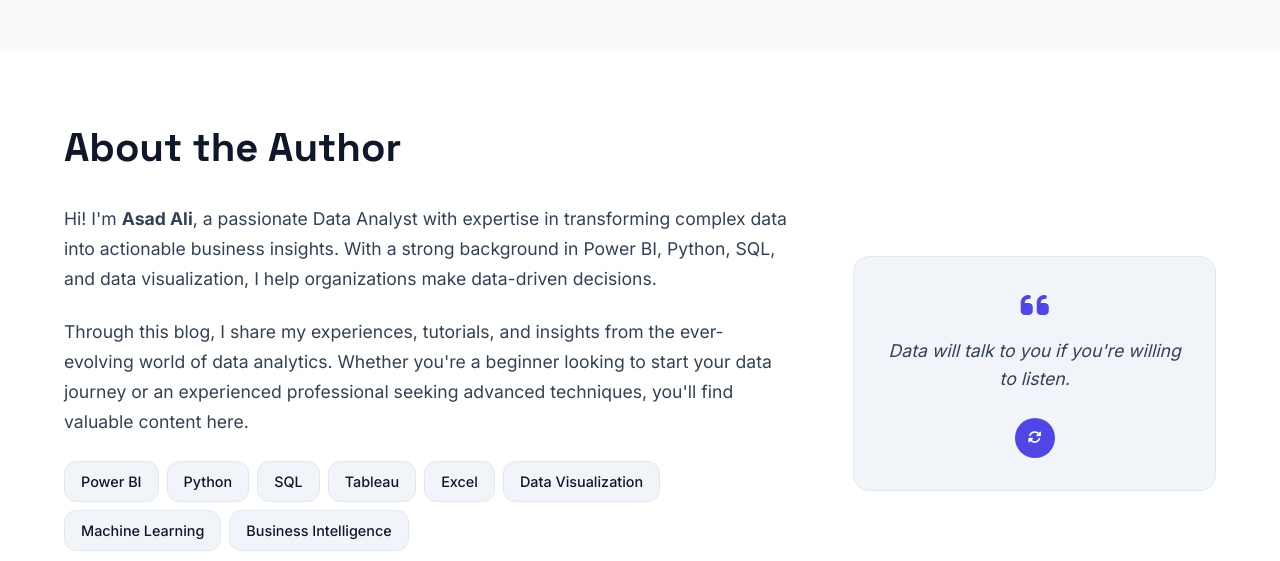
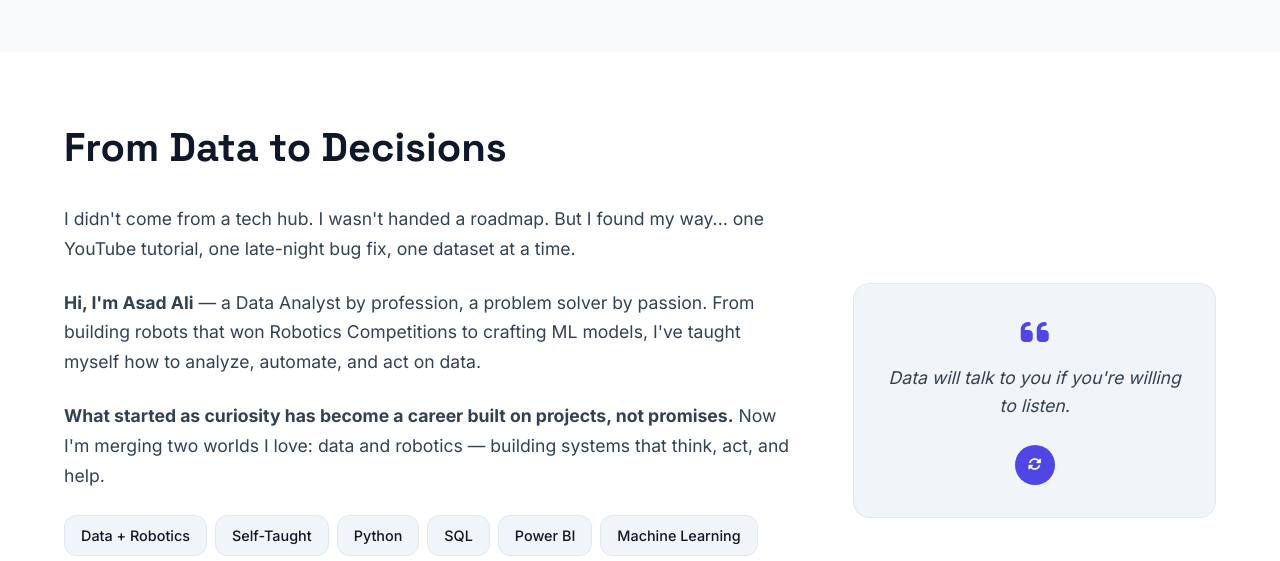
Before and after one commit to Asad-In-Data/Asad-In-Data.github.io, a plain HTML site: page blog/index.html in a window 1280 px wide. Shown: the part 2832-3393 px from the top of the page. Drawn offline with nearby package versions, Linux system fonts and the light colour scheme.

Commit message:
Update About sections with new personal narrative
Rewrote the About sections in blog/index.html and index.html to reflect a more personal, self-taught journey from robotics to data science. Updated section titles, descriptions, and skill tags to emphasize a unique background and blend of data and robotics expertise.

```diff
--- a/blog/index.html
+++ b/blog/index.html
@@ -203,28 +203,27 @@
         <div class="container">
             <div class="about-content">
                 <div class="about-text" data-aos="fade-right">
-                    <h2 class="about-title">About the Author</h2>
+                    <h2 class="about-title">From Data to Decisions</h2>
                     <p class="about-description">
-                        Hi! I'm <strong>Asad Ali</strong>, a passionate Data Analyst with expertise in transforming
-                        complex data into actionable business insights. With a strong background in Power BI, Python,
-                        SQL, and data visualization, I help organizations make data-driven decisions.
+                        I didn't come from a tech hub. I wasn't handed a roadmap. But I found my way... one YouTube tutorial, one late-night bug fix, one dataset at a time.
                     </p>
                     <p class="about-description">
-                        Through this blog, I share my experiences, tutorials, and insights from the ever-evolving
-                        world of data analytics. Whether you're a beginner looking to start your data journey or
-                        an experienced professional seeking advanced techniques, you'll find valuable content here.
+                        <strong>Hi, I'm Asad Ali</strong> — a Data Analyst by profession, a problem solver by passion. From building robots that won Robotics Competitions to crafting ML models, I've taught myself how to analyze, automate, and act on data.
+                    </p>
+                    <p class="about-description">
+                        <strong>What started as curiosity has become a career built on projects, not promises.</strong> Now I'm merging two worlds I love: data and robotics — building systems that think, act, and help.
                     </p>
 
                     <!-- Skills Tags -->
                     <div class="skills-tags">
-                        <span class="skill-tag">Power BI</span>
+                        <span class="skill-tag">Data + Robotics</span>
+                        <span class="skill-tag">Self-Taught</span>
                         <span class="skill-tag">Python</span>
                         <span class="skill-tag">SQL</span>
-                        <span class="skill-tag">Tableau</span>
-                        <span class="skill-tag">Excel</span>
-                        <span class="skill-tag">Data Visualization</span>
+                        <span class="skill-tag">Power BI</span>
                         <span class="skill-tag">Machine Learning</span>
-                        <span class="skill-tag">Business Intelligence</span>
+                        <span class="skill-tag">NLP</span>
+                        <span class="skill-tag">Robotics Winner</span>
                     </div>
 
                     <!-- Social Links -->
```
Also changed, not shown: index.html (+2 -2 lines).
